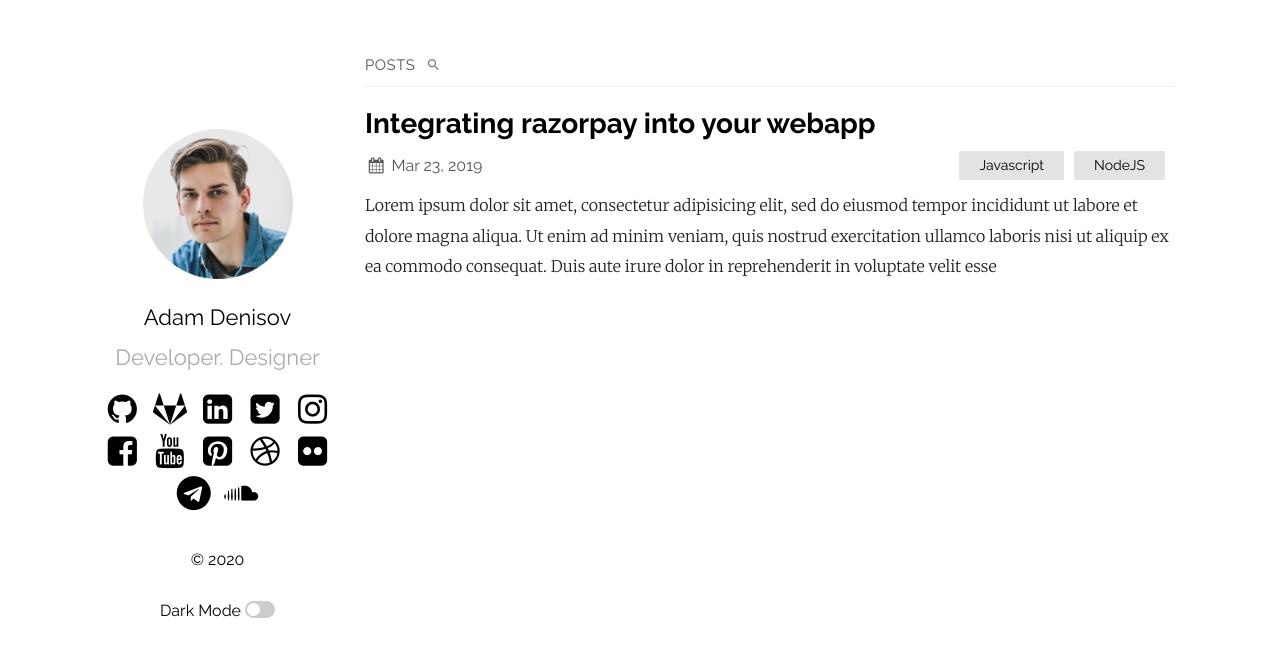
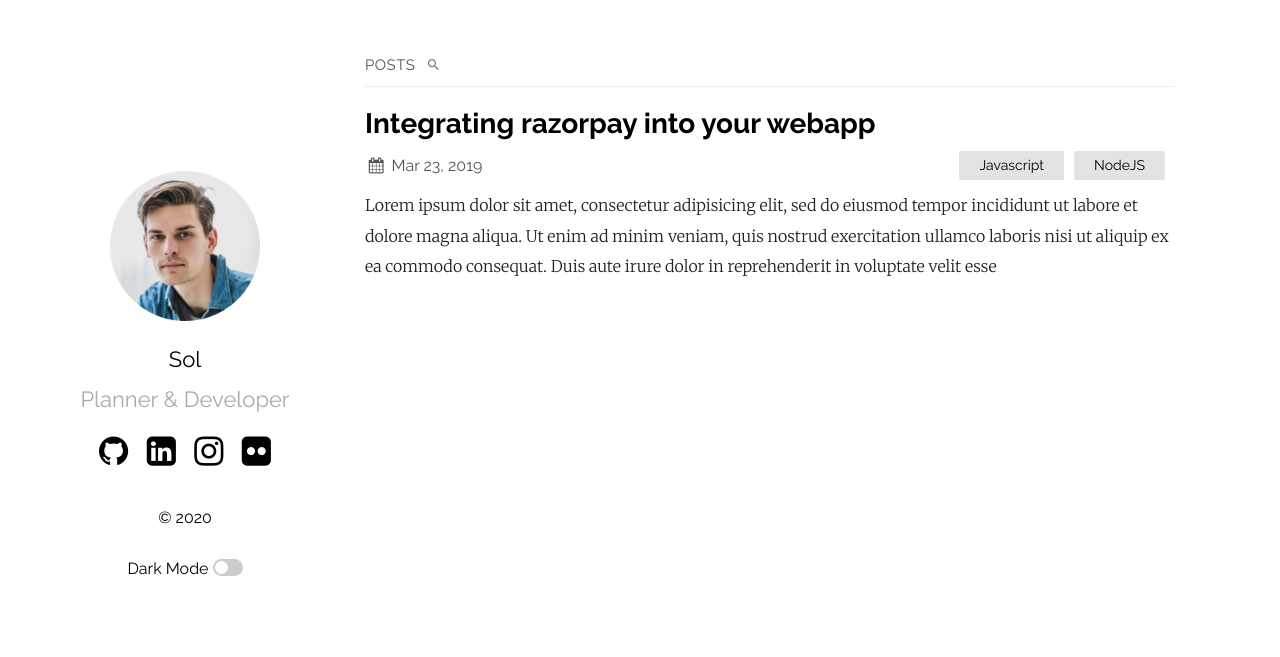
Before and after one commit to bethbang1004/bethbang1004.github.io, a Jekyll site: the page built from index.md, in a window 1280 px wide. Shown: the top 657 px of the page. Built offline with Jekyll 4.4.1, drawn with Linux system fonts in a browser that asks for light colours; part of the change alters nothing that is shown.

Commit message:
Update _config.yml

```diff
--- a/_config.yml
+++ b/_config.yml
@@ -1,6 +1,6 @@
-title: Your awesome title
-author: GitHub User
-email: your-email@domain.com
+title: Sol Blog
+author: ALL User
+email: bethbang1004@naver.com
 description: > # this means to ignore newlines until "show_exerpts:"
   Write an awesome description for your new site here. You can edit this
   line in _config.yml. It will appear in your document head meta (for
@@ -12,8 +12,8 @@ show_excerpts: true # set to true to show excerpts on the homepage
 sass:
   sass_dir: _sass
 plainwhite:
-  name: Adam Denisov
-  tagline: Developer. Designer
+  name: Sol
+  tagline: Planner & Developer
   date_format: "%b %-d, %Y"
   sitemap: true # set to true to generate sitemap.xml content
   search: true # set to true to enable searchbar
@@ -22,19 +22,10 @@ plainwhite:
 
   # generate social links in footer
   social_links:
-    twitter: thelehhman
     github:  thelehhman
     linkedIn: in/thelehhman
-    rss: rss
-    dribbble: jekyll
     flickr:   jekyll
     instagram: jekyll
-    pinterest: jekyll
-    youtube: jekyll
-    facebook: jekyll
-    soundcloud: jekyll
-    telegram: jekyll
-    gitlab: jekyll
 
     # Mastodon instances
     # mastodon:
```
